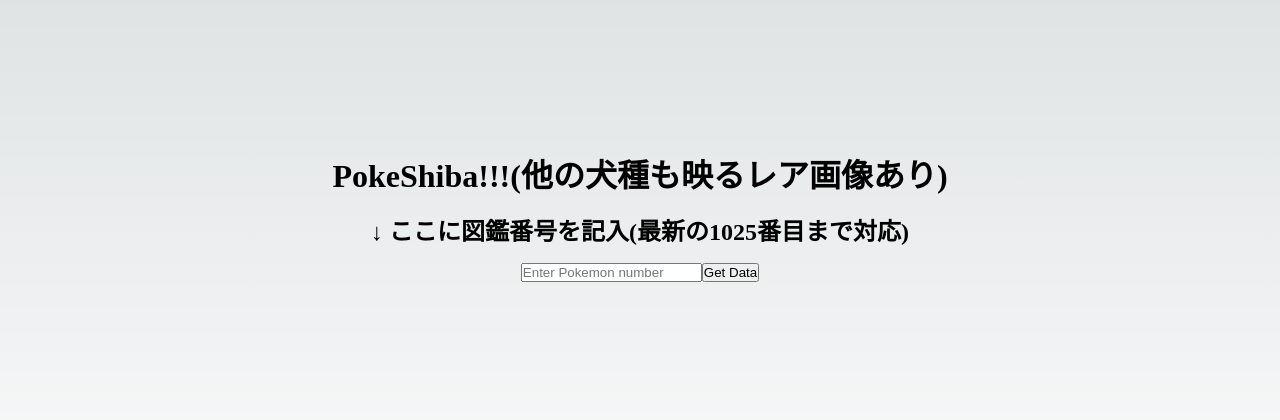
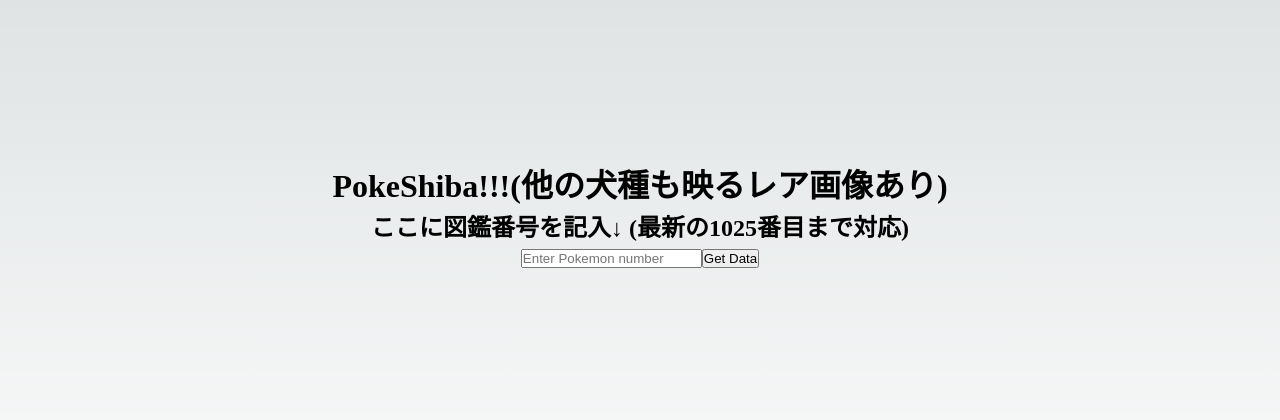
Before and after one commit to itc-n23009/myapp, a Next.js app: page / in a window 1280 px wide. Shown: the part 184-604 px from the top of the page. Built offline with nearby package versions, Linux system fonts and the light colour scheme.

Commit message:
pokeshiba finish

```diff
--- a/pages/index.js
+++ b/pages/index.js
@@ -1,7 +1,7 @@
 import { useState, useEffect } from 'react';
 import axios from 'axios';
 
-export default function Home() {
+const Home = () => {
   const [pokemonNumber, setPokemonNumber] = useState('');
   const [pokemonData, setPokemonData] = useState(null);
   const [shibaImages, setShibaImages] = useState([]);
@@ -16,11 +16,9 @@
 
   const fetchData = async () => {
     try {
-      // Fetch Pokemon data
       const pokemonResponse = await axios.get(`https://pokeapi.co/api/v2/pokemon/${pokemonNumber}`);
       setPokemonData(pokemonResponse.data);
 
-      // Fetch Shiba Inu images
       const shibaResponse = await axios.get('https://shibe.online/api/shibes?count=6&urls=true&      httpsUrls=true');
        setShibaImages(shibaResponse.data);
 
@@ -33,10 +31,10 @@
   };
 
   return (
-    <div style={{textAlign: 'center', lineHeight: '2'}}>
+    <div style={{textAlign: 'center', lineHeight: '1.5'}}>
     <title>PokeShiba</title>
       <h1>PokeShiba!!!(他の犬種も映るレア画像あり)</h1>
-      <h2>↓ ここに図鑑番号を記入(最新の1025番目まで対応)</h2>
+      <h2>ここに図鑑番号を記入↓ (最新の1025番目まで対応)</h2>
       <input
         type="number"
         placeholder="Enter Pokemon number"
@@ -62,3 +60,4 @@
     </div>
   );
 }
+export default Home
```
Also changed, not shown: 2 other files (tests, documents, lock files or other folders).
